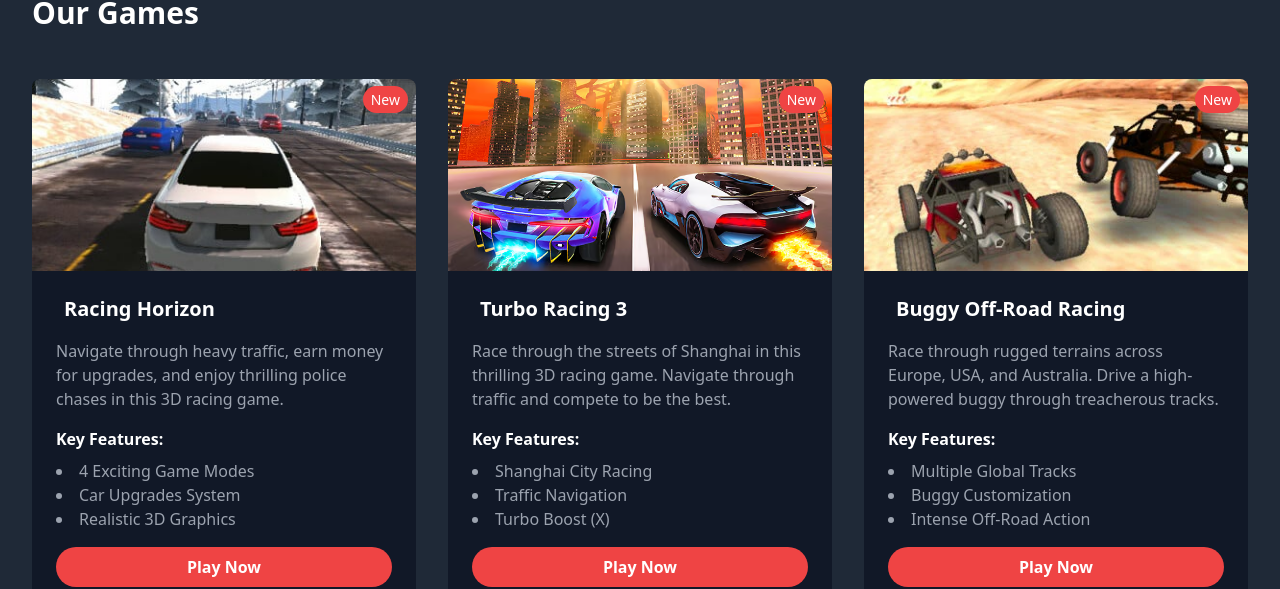
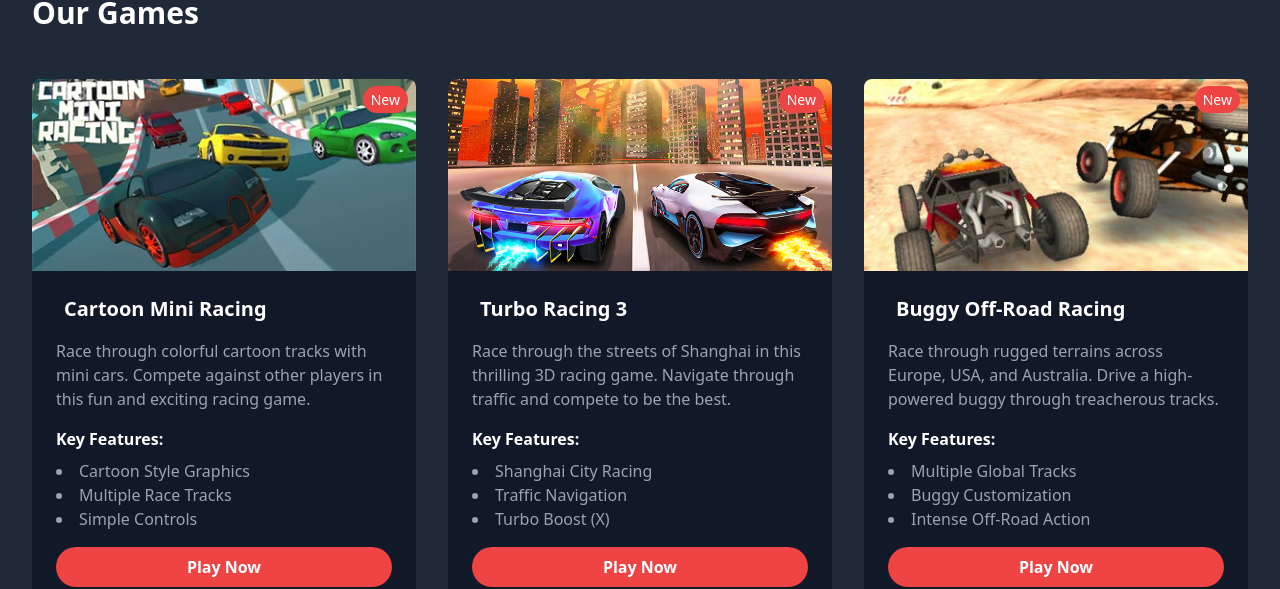
Before and after one commit to taobb123/html5-game, a React (Vite) app: page / in a window 1280 px wide. Shown: the part 749-1338 px from the top of the page. Built offline with nearby package versions, Linux system fonts and the light colour scheme.

Commit message:
change to another game

```diff
--- a/src/pages/Home.tsx
+++ b/src/pages/Home.tsx
@@ -33,13 +33,13 @@ function Home() {
   const games: Game[] = [
     {
       id: 1,
-      title: 'Racing Horizon',
-      image: '/racing-horizon.jpg',
-      description: 'Navigate through heavy traffic, earn money for upgrades, and enjoy thrilling police chases in this 3D racing game.',
+      title: 'Cartoon Mini Racing',
+      image: '/cartoon-mini-game.webp',
+      description: 'Race through colorful cartoon tracks with mini cars. Compete against other players in this fun and exciting racing game.',
       features: [
-        '4 Exciting Game Modes',
-        'Car Upgrades System',
-        'Realistic 3D Graphics',
+        'Cartoon Style Graphics',
+        'Multiple Race Tracks',
+        'Simple Controls',
       ],
       isNew: true,
       iframe: '<iframe src="https://www.gameflare.com/embed/cartoon-mini-racing/" style="width: 100%; height: 100%;" frameborder="0" allow="gamepad *;"></iframe>'
@@ -315,21 +315,21 @@ function Home() {
                   <div className="grid grid-cols-2 md:grid-cols-3 gap-4">
                     <div className="flex items-center space-x-3">
                       <div className="bg-gray-800 p-2 rounded">
-                        <span className="text-gray-400">↑↓←→</span>
+                        <span className="text-gray-400">WASD</span>
                       </div>
-                      <span className="text-gray-300">DRIVING</span>
+                      <span className="text-gray-300">Movement</span>
                     </div>
                     <div className="flex items-center space-x-3">
                       <div className="bg-gray-800 px-3 py-2 rounded">
-                        <span className="text-gray-400">N</span>
+                        <span className="text-gray-400">SPACE</span>
                       </div>
-                      <span className="text-gray-300">NITRO</span>
+                      <span className="text-gray-300">Brake</span>
                     </div>
                     <div className="flex items-center space-x-3">
                       <div className="bg-gray-800 px-3 py-2 rounded">
-                        <span className="text-gray-400">C</span>
+                        <span className="text-gray-400">R</span>
                       </div>
-                      <span className="text-gray-300">CHANGE CAMERA</span>
+                      <span className="text-gray-300">Reset Car</span>
                     </div>
                   </div>
                 </div>
```
Also changed, not shown: public/cartoon-mini-game.webp (added).
